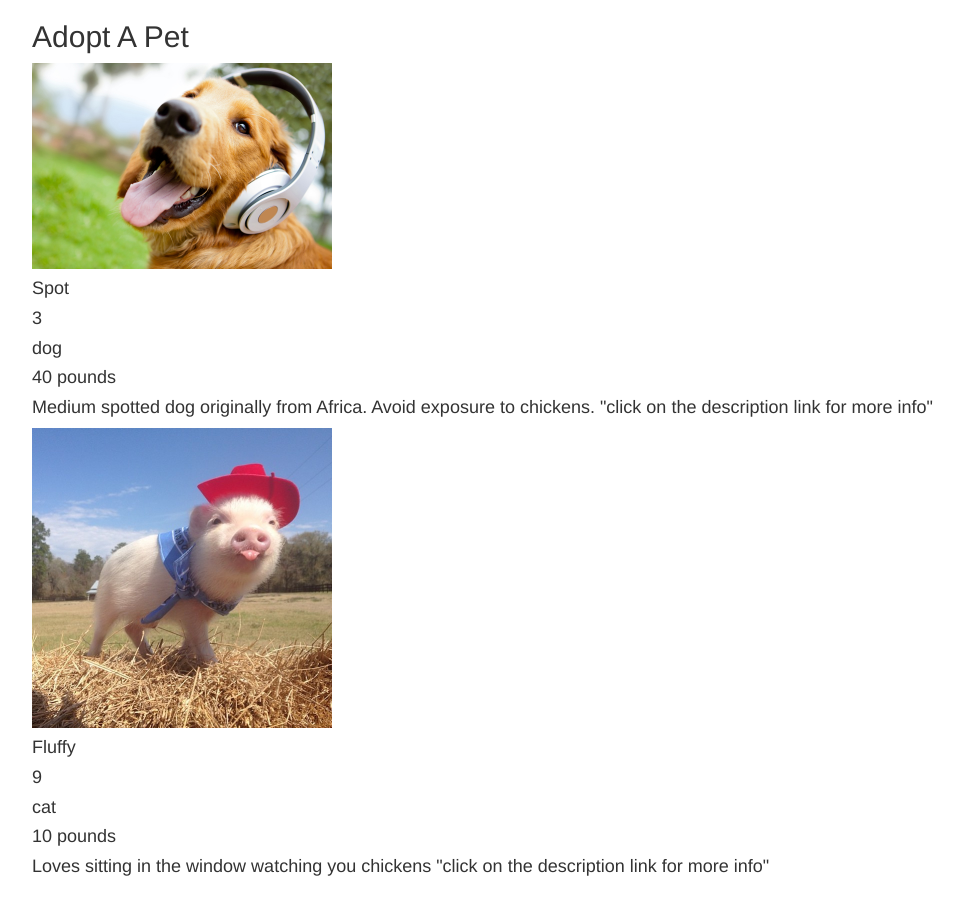
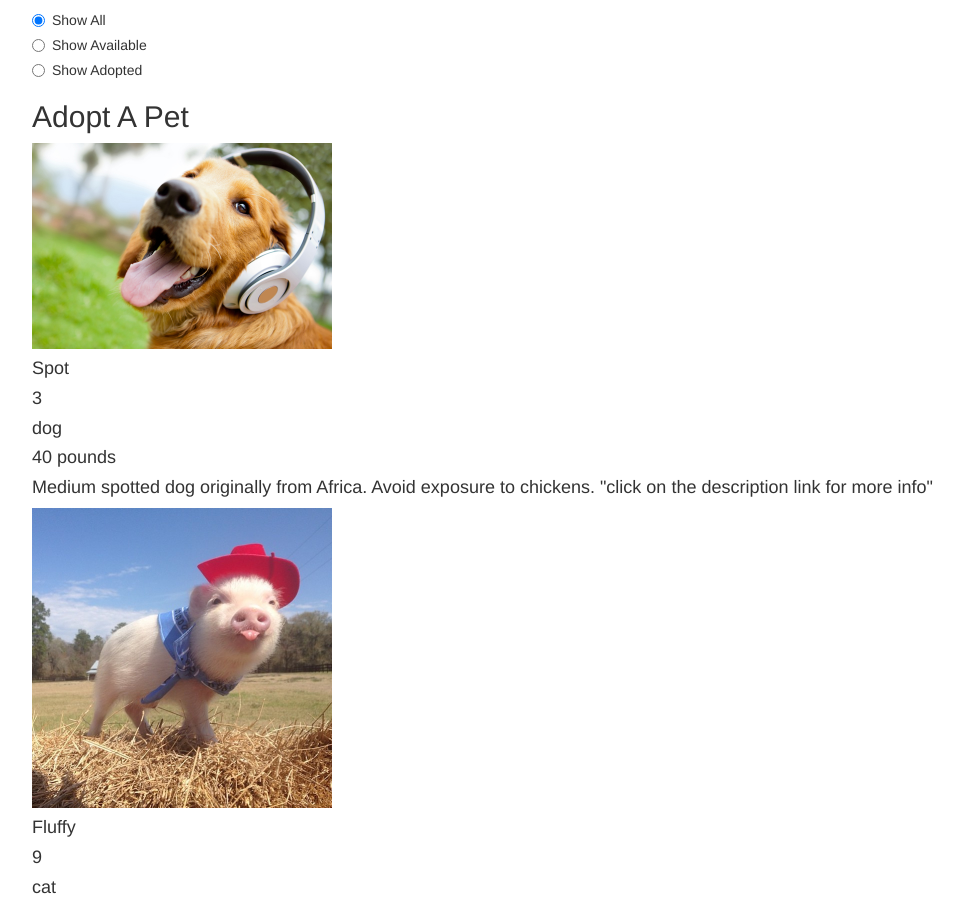
Before and after one commit to bseaver/adopt-a-pet, a plain HTML site: page index.html in a window 1280 px wide. Shown: the top 900 px of the page, without its empty margins (38-1001 px from the left). Drawn offline with Linux system fonts and the light colour scheme.

Commit message:
implement phase 3 show adopted or available

```diff
--- a/index.html
+++ b/index.html
@@ -10,6 +10,16 @@
 
   <body>
     <div class="container">
+      <div class="radio">
+        <label><input type="radio" name="optradio" value="all" checked>Show All</label>
+      </div>
+      <div class="radio">
+        <label><input type="radio" name="optradio" value="available">Show Available</label>
+      </div>
+      <div class="radio">
+        <label><input type="radio" name="optradio" value="adopted">Show Adopted</label>
+      </div>
+
       <h2>Adopt A Pet</h2>
 
       <div id="samplePet">
--- a/js/scripts.js
+++ b/js/scripts.js
@@ -1,14 +1,11 @@
   ////////////////////
  // Back End Section
 ////////////////////
-var petTypes = [
-  ["cat"],
-  ["dog"]
-];
+
 
 var pets = [
-  ["1", "Spot", "3", "dog", "sampleDog.jpg", "40 pounds", "Medium spotted dog originally from Africa.  Avoid exposure to chickens.", "A picture of Spot"],
-  ["2", "Fluffy", "9", "cat", "samplePig.jpg", "10 pounds", "Loves sitting in the window watching you chickens", "A picture of Fluffy"]
+  ["1", "Spot", "3", "dog", "sampleDog.jpg", "40 pounds", "Medium spotted dog originally from Africa.  Avoid exposure to chickens.", "A picture of Spot", "adopted"],
+  ["2", "Fluffy", "9", "cat", "samplePig.jpg", "10 pounds", "Loves sitting in the window watching you chickens", "A picture of Fluffy", "available"]
 ];
 
   /////////////////////
@@ -16,7 +13,7 @@ var pets = [
 /////////////////////
 var petTemplate, petTemplateId = "#samplePet";
 
-function displayAllPets() {
+function displayAllPets(availabilitySelection) {
   $(petTemplateId).html("");
 
   pets.forEach(function (petData){
@@ -35,7 +32,12 @@ function displayAllPets() {
       nextPet = nextPet.replace(replacementData[0], petData[replacementData[1]])
     });
 
-    $(petTemplateId).append(nextPet);
+    var petAvailability = petData[8];
+    if(availabilitySelection === "all" ||
+      (availabilitySelection === petAvailability)
+    ){
+      $(petTemplateId).append(nextPet);
+    }
   });
 }
 
@@ -44,7 +46,10 @@ $(document).ready(function() {
   // Get template for pets
   petTemplate = $(petTemplateId).html();
 
-  // Display all pets
-  displayAllPets();
+  // Initial display of pets
+  displayAllPets( $(".radio input:checked").val() );
 
+  $(".radio input").click(function(){
+    displayAllPets( $(this).val() );
+  });
 }); // End document ready
```
